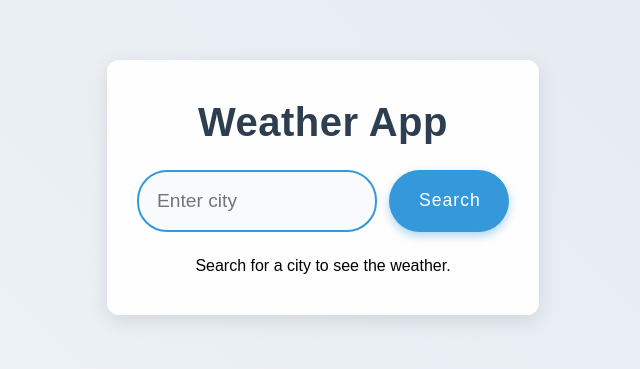
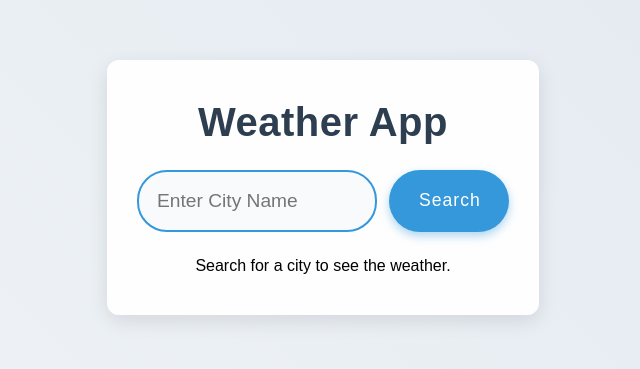
Before and after one commit to RensithUdara/weather-app, a React (Create React App) app: page / in a window 1280 px wide. Shown: the part 213-582 px from the top of the page, without its empty margins (293-933 px from the left). Built offline with nearby package versions, Linux system fonts and the light colour scheme.

Commit message:
change search function

```diff
--- a/src/Search.js
+++ b/src/Search.js
@@ -12,7 +12,7 @@ const Search = ({ onSearch }) => {
     <form onSubmit={handleSubmit} className="search-form">
       <input
         type="text"
-        placeholder="Enter city"
+        placeholder="Enter City Name"
         value={city}
         onChange={(e) => setCity(e.target.value)}
       />
```
